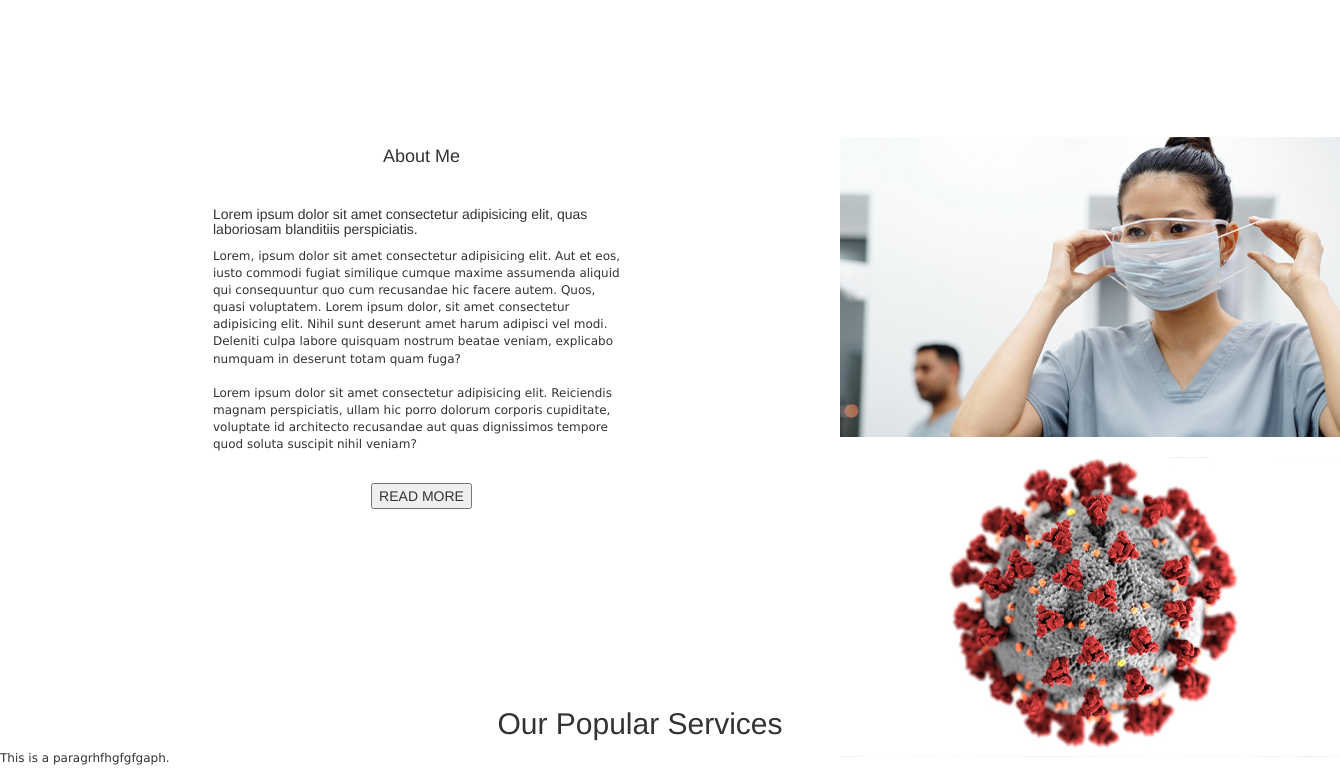
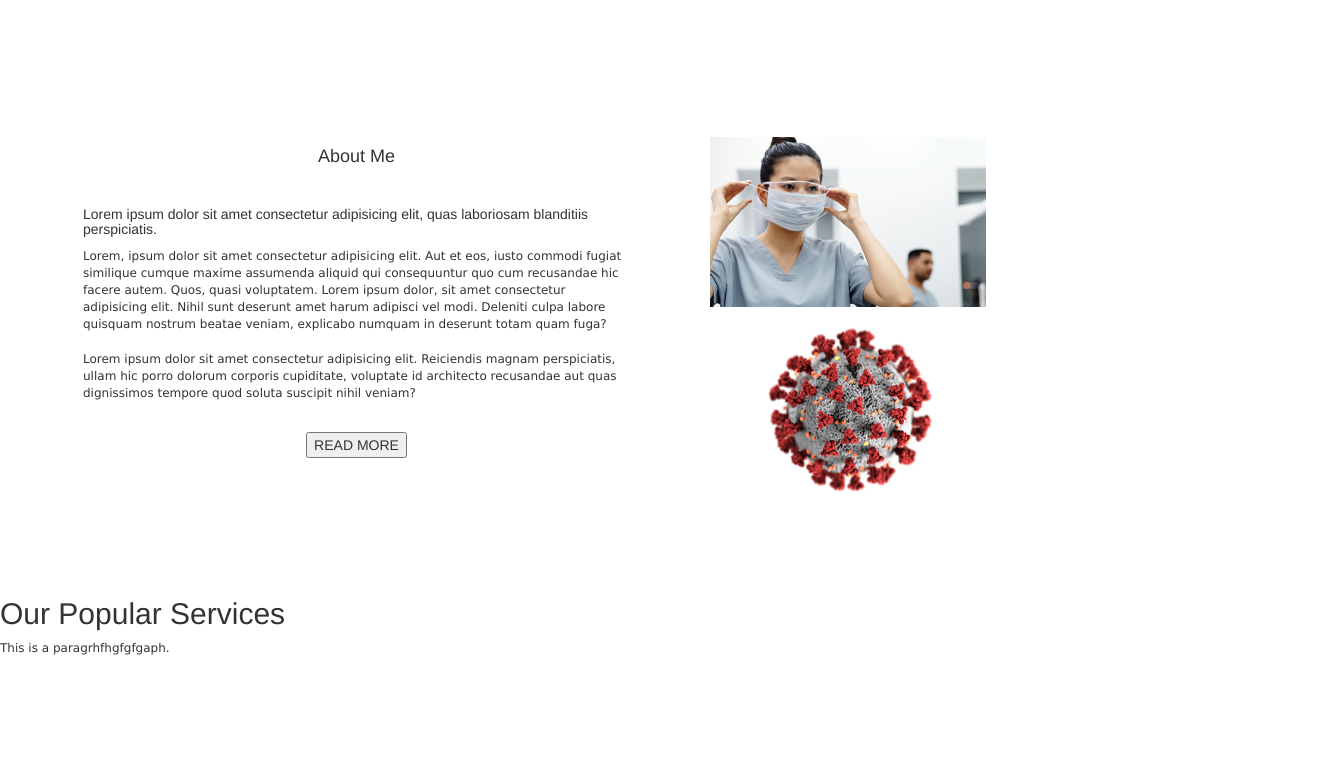
Before and after one commit to cintiafdz/website-test, a plain HTML site: page index.html in a window 1280 px wide. Shown: the part 536-1313 px from the top of the page, 1340 px wide, since content can reach past the window. After the commit the page ends 1203 px from the top, so only its background shows below. Drawn offline with nearby package versions, Linux system fonts and the light colour scheme.

Commit message:
Html and Css Changes.

```diff
--- a/homepage.css
+++ b/homepage.css
@@ -1,10 +1,6 @@
 body {
     background-color: f2f2f2;
     margin: 0;
-    font-family: Verdana;
-    font-size: 16px;
-    font-weight: normal;
-
 }
 
 h1 {
@@ -15,12 +11,8 @@ h1 {
     text-align: center;
   }
 
-h2 {
-    font-family: 'Times New Roman', Times, serif;
-    font-size: 20px;
-    font-weight: bold;
-    color: white;
-    text-align: center;
+h5 {
+    font-size: 30px;
 }
 
 p {
@@ -143,5 +135,5 @@ section{
     padding: 10px;
     max-height: 35em;
     justify-items: center;
-    padding-left: 200px;
+    padding-left: 70px;
 }
--- a/index.html
+++ b/index.html
@@ -110,9 +110,9 @@
             <button type="button" onclick="alert('Read more')">READ MORE</button>
         </div>
         <div class="column">
-            <img src="images/Col_01.jpg" alt="Nurse">
+            <img src="images/Col_01_02.jpg" alt="Nurse">
             <br><br>
-            <img src="images/Col_02.jpg" alt="Coronavirus">
+            <img src="images/Col_02_02.jpg" alt="Coronavirus">
         </div>
       </div>
     </section>
```
